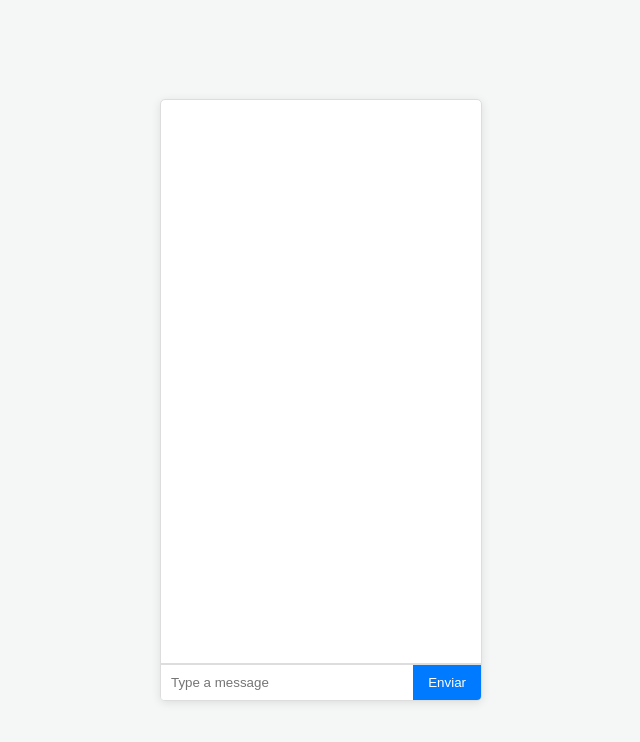
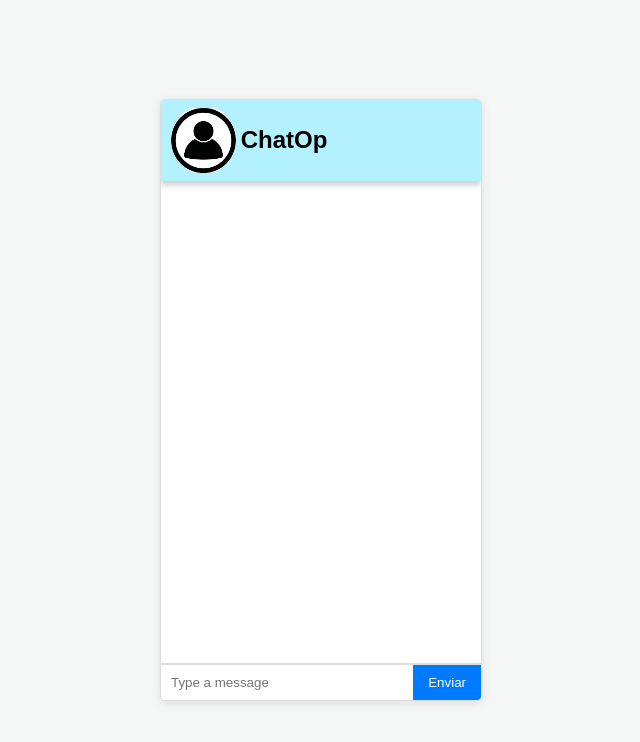
Before and after one commit to JuanFDJ73/Chat-real-time, a website: page client/index.html in a window 1280 px wide. Shown: the whole page, without its empty margins (319-959 px from the left). Drawn offline with Linux system fonts and the light colour scheme.

Commit message:
Comunica con otros usuarios, Falta modificar emisor/receptor, mejora de diseño

```diff
--- a/client/index.html
+++ b/client/index.html
@@ -1,5 +1,6 @@
 <!DOCTYPE html>
 <html lang="en">
+
 <head>
     <meta charset="UTF-8">
     <meta name="viewport" content="width=device-width, initial-scale=1.0">
@@ -22,8 +23,8 @@
             height: 600px; /* Altura fija para simular un celular */
             border: 1px solid #ddd;
             background-color: #fff;
-            border-radius: 5px; /* Bordes redondeados */
-            box-shadow: 0 2px 10px rgba(0,0,0,0.1);
+            border-radius: 5px;/* Bordes redondeados */
+            box-shadow: 0 2px 10px rgba(0, 0, 0, 0.1);
             display: flex;
             flex-direction: column;
             overflow: hidden;
@@ -31,17 +32,77 @@
 
         .message-container {
             flex: 1;
-            overflow-y: auto;
+            overflow-x: auto; /* Barra de desplazamiento horizontal */
             padding: 10px;
             display: flex;
-            flex-direction: column;
-            gap: 10px; /* Espacio entre mensajes para mejorar la legibilidad */
+            flex-direction: column-reverse;
+            direction: rtl; /* Dirección del texto de derecha a izquierda */
+            gap: 10px;
         }
+
+
+        /*
+            /////////////////////////////////////////
+            // Estilos para la barra de navegación //
+            /////////////////////////////////////////
+            .message-container::-webkit-scrollbar {
+            width: 10px;
+            background: #f4f7f6;
+        }
+
+        .message-container::-webkit-scrollbar-thumb {
+            background-color: #fff;
+            border-radius: 10px;
+            border-right: 2px solid;
+        } */
+
+        .contact-container {
+            /* arriba, derecha, abajo, izquieda */
+            padding: 2% 3% 2% 3%;
+            display: flex;
+            flex-basis: content;
+            background-color: #B4F1FF;
+            width: auto;
+            height: 10vh;
+            box-shadow: 0px 4px 6px rgba(0, 0, 0, 0.2); /* Sombra en la parte inferior */
+        }
+
+        .icon {
+            display: flex;
+            align-items: center;
+            justify-content: center;
+            /* background-color: blueviolet; */
+            width: 22%;
+            height: 100%;
+            overflow: hidden; /* evitar desbordamientos */
+        }
+
+        .icon img {
+            width: 100%;
+            height: 100%;
+            object-fit: contain;
+            border-radius: 50%;
+        }
+
+        .nombre-contact{
+            margin-left: 5px;
+            width: 78%;
+            height: auto;
+            /* background-color: aquamarine; */
+        }
+
+        .nombre-contact h1 {
+            overflow: hidden;
+            white-space: nowrap;
+            text-overflow: ellipsis;
+            max-width: 180px; /* Ajusta el ancho máximo según necesites */
+        }
+
 
         #form {
             display: flex;
             background-color: #f4f7f6;
-            border-top: 2px solid #ddd; /* Línea de separación */
+            border-top: 2px solid #ddd;/* Línea de separación */
         }
 
         #form input[type="text"] {
@@ -72,8 +133,61 @@
         }
     </style>
 </head>
+
 <body>
+
+    <script type="module">
+        import { io } from "https://cdn.socket.io/4.7.4/socket.io.esm.min.js";
+        const socket = io();
+        // Capturamos el formulario y el input del mensaje, así como el contenedor de mensajes.
+        const form = document.getElementById('form');
+        const messageInput = document.getElementById('message');
+        const messageContainer = document.getElementById('message-container');
+
+        socket.on('chat message', (message) => {
+            displayMessage(message);
+            scrollToBottom();
+        })
+
+        form.addEventListener('submit', function (e) {
+            e.preventDefault();
+
+            if (messageInput.value) {
+                const message = messageInput.value;
+                // Enviamos el mensaje al servidor
+                socket.emit('chat message', message);
+                messageInput.value = '';
+                scrollToBottom(); // Aseguramos que el scroll se mueva hacia el último mensaje
+            }
+        });
+
+
+        //Funcion para que aparezca el mernsaje en el Chat
+        function displayMessage(message) {
+            const messageElement = document.createElement('div');
+
+            messageElement.textContent = message;
+            messageElement.classList.add('message');
+            messageContainer.insertAdjacentElement('afterBegin', messageElement);
+        }
+
+        function scrollToBottom() {
+            messageContainer.scrollTop = messageContainer.scrollHeight;
+        }
+
+    </script>
+
     <section id="chat">
+        <div id="contact-container" class="contact-container">
+            <div id="icon-container" class="icon">
+                <img src="/icono.jpg" alt="icono">
+            </div>
+            <div id="nombre-contact" class="nombre-contact">
+                <h1>ChatOp</h1>
+            </div>
+            <!-- Contacto aparecerán aquí -->
+
+        </div>
         <div id="message-container" class="message-container">
             <!-- Los mensajes aparecerán aquí -->
         </div>
@@ -83,41 +197,6 @@
         </form>
     </section>
 
-    <script type="module">
-        import { io } from "https://cdn.socket.io/4.7.4/socket.io.esm.min.js";
-        const socket = io();
-        // Capturamos el formulario y el input del mensaje, así como el contenedor de mensajes.
-        const form = document.getElementById('form');
-        const messageInput = document.getElementById('message');
-        const messageContainer = document.getElementById('message-container');
+</body>
 
-        form.addEventListener('submit', function(e) {
-            e.preventDefault();
-
-            if (messageInput.value) {
-            const message = messageInput.value;
-            displayMessage(message);
-            // Enviamos el mensaje al servidor
-            socket.emit('chat message', messageInput.value);
-            messageInput.value = '';
-            scrollToBottom(); // Aseguramos que el scroll se mueva hacia el último mensaje
-            }
-        });
-
-        //Funcion para que aparezca el mernsaje en el Chat
-        function displayMessage(message) {
-            const messageElement = document.createElement('div');
-            messageElement.textContent = message;
-            messageElement.classList.add('message');
-            messageContainer.append(messageElement); //append para agregar al final, prepend para agregar al inicio.
-        }
-
-        function scrollToBottom() {
-            messageContainer.scrollTop = messageContainer.scrollHeight;
-        }
-
-
-    </script>
-
-</body>
 </html>
```
Also changed, not shown: server/index.js (+5 -2 lines), public/icono.jpg (added).
